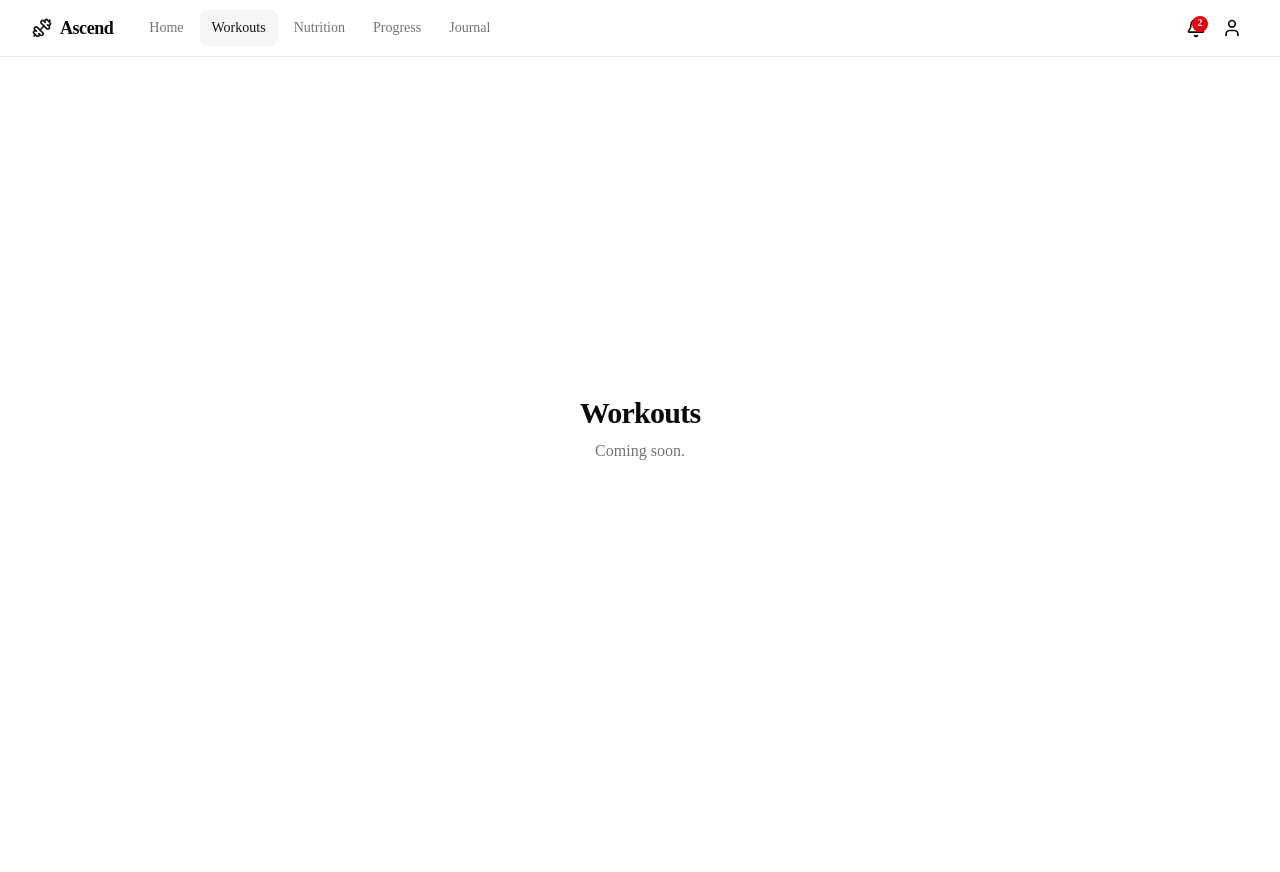
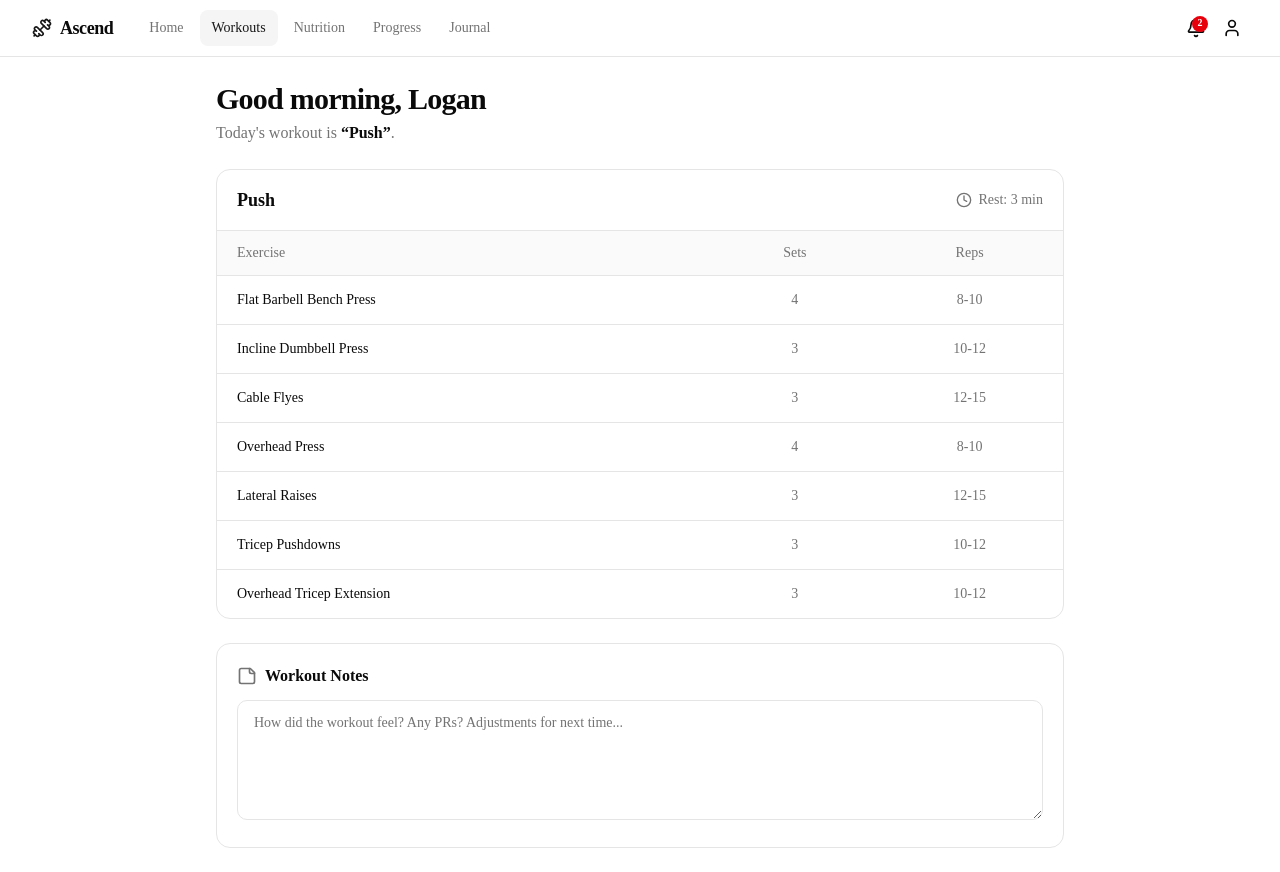
Before and after one commit to Logan1905/ascend-web-app, a Next.js app: page /ascend-web-app/workouts in a window 1280 px wide. Before the commit the page ends 800 px from the top, so only its background shows below. Built offline with nearby package versions, Linux system fonts and the light colour scheme.

Commit message:
feat: workouts page with routine table, rest time, and notes

```diff
--- a/src/app/workouts/page.tsx
+++ b/src/app/workouts/page.tsx
@@ -1,10 +1,116 @@
+"use client";
+
+import { useState } from "react";
+import { Clock, StickyNote } from "lucide-react";
+
+// --- Static data ---
+
+const userName = "Logan";
+const todaysRoutine = "Push";
+const restTime = "3 min";
+
+const exercises = [
+  { name: "Flat Barbell Bench Press", sets: 4, reps: "8-10" },
+  { name: "Incline Dumbbell Press", sets: 3, reps: "10-12" },
+  { name: "Cable Flyes", sets: 3, reps: "12-15" },
+  { name: "Overhead Press", sets: 4, reps: "8-10" },
+  { name: "Lateral Raises", sets: 3, reps: "12-15" },
+  { name: "Tricep Pushdowns", sets: 3, reps: "10-12" },
+  { name: "Overhead Tricep Extension", sets: 3, reps: "10-12" },
+];
+
+// --- Helpers ---
+
+function getGreeting(): string {
+  const hour = new Date().getHours();
+  if (hour < 12) return "Good morning";
+  if (hour < 18) return "Good afternoon";
+  return "Good evening";
+}
+
+// --- Component ---
+
 export default function WorkoutsPage() {
+  const [notes, setNotes] = useState("");
+
   return (
-    <div className="flex flex-1 flex-col items-center justify-center p-8 text-center">
-      <h1 className="text-2xl font-semibold tracking-tight sm:text-3xl">
-        Workouts
-      </h1>
-      <p className="text-muted-foreground mt-2">Coming soon.</p>
+    <div className="mx-auto w-full max-w-4xl space-y-6 px-4 py-6 sm:px-6">
+      {/* Greeting */}
+      <div>
+        <h1 className="text-2xl font-bold tracking-tight sm:text-3xl">
+          {getGreeting()}, {userName}
+        </h1>
+        <p className="text-muted-foreground mt-1">
+          Today&apos;s workout is{" "}
+          <span className="text-foreground font-semibold">
+            &ldquo;{todaysRoutine}&rdquo;
+          </span>
+          .
+        </p>
+      </div>
+
+      {/* Workout Table */}
+      <div className="border-border bg-card rounded-xl border">
+        {/* Table header with routine name and rest time */}
+        <div className="border-border flex items-center justify-between border-b px-5 py-4">
+          <h2 className="text-lg font-semibold">{todaysRoutine}</h2>
+          <div className="text-muted-foreground flex items-center gap-1.5 text-sm">
+            <Clock className="size-4" />
+            <span>Rest: {restTime}</span>
+          </div>
+        </div>
+
+        {/* Table */}
+        <div className="overflow-x-auto">
+          <table className="w-full text-sm">
+            <thead>
+              <tr className="border-border bg-muted/50 border-b">
+                <th className="text-muted-foreground px-5 py-3 text-left font-medium">
+                  Exercise
+                </th>
+                <th className="text-muted-foreground px-5 py-3 text-center font-medium">
+                  Sets
+                </th>
+                <th className="text-muted-foreground px-5 py-3 text-center font-medium">
+                  Reps
+                </th>
+              </tr>
+            </thead>
+            <tbody>
+              {exercises.map((exercise, index) => (
+                <tr
+                  key={exercise.name}
+                  className={
+                    index < exercises.length - 1 ? "border-border border-b" : ""
+                  }
+                >
+                  <td className="px-5 py-3.5 font-medium">{exercise.name}</td>
+                  <td className="text-muted-foreground px-5 py-3.5 text-center">
+                    {exercise.sets}
+                  </td>
+                  <td className="text-muted-foreground px-5 py-3.5 text-center">
+                    {exercise.reps}
+                  </td>
+                </tr>
+              ))}
+            </tbody>
+          </table>
+        </div>
+      </div>
+
+      {/* Workout Notes */}
+      <div className="border-border bg-card rounded-xl border p-5">
+        <div className="mb-3 flex items-center gap-2">
+          <StickyNote className="text-muted-foreground size-5" />
+          <h2 className="text-base font-semibold">Workout Notes</h2>
+        </div>
+        <textarea
+          value={notes}
+          onChange={(e) => setNotes(e.target.value)}
+          placeholder="How did the workout feel? Any PRs? Adjustments for next time..."
+          className="border-input bg-background placeholder:text-muted-foreground focus:border-ring focus:ring-ring/20 min-h-[120px] w-full resize-y rounded-lg border px-4 py-3 text-sm transition-colors outline-none focus:ring-2"
+        />
+      </div>
     </div>
   );
 }
```
